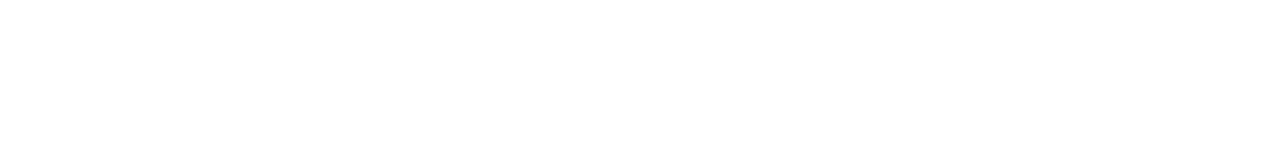
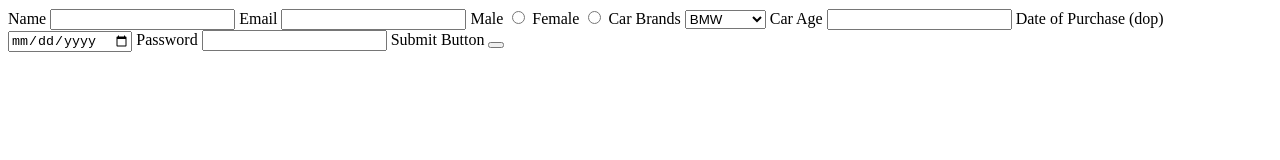
Before and after one commit to acciojob/car-insurance-form-sahithi7979, a website: page main.html in a window 1280 px wide. Drawn offline with Linux system fonts and the light colour scheme.

Commit message:
created a submission

```diff
--- a/main.html
+++ b/main.html
@@ -10,7 +10,30 @@
 	<!-- the entire body must be written by student -->
     <script type="text/javascript" src="./script.js">
 </script>
-
+<form method="post">
+	<label for="name">Name</label>
+	<input id="name" type="Text" required>
+	<label for="email">Email</label>
+	<input id="email" type="Email" required>
+	<label for="radio">Male</label>
+	<input type="radio" name="gender"required>
+	<label for="radio">Female</label>
+	<input type="radio" name="gender"required>
+	<label for="cars">Car Brands</label>
+	<select type="cars">
+		<option>BMW</option>
+		<option>Audi</option>
+		<option>Mercedez</option>
+	</select>
+	<label for="carage">Car Age</label>
+	<input type="Number" id="carage" required>
+	<label for="dop">Date of Purchase (dop)</label>
+	<input type="Date" id="dop" required>
+	<label for="password">Password</label>
+	<input type="Password" id="password" required>
+	<label>Submit Button</label>
+	<button type="submit">
+</form>
 </body>
 
 </html>
```
